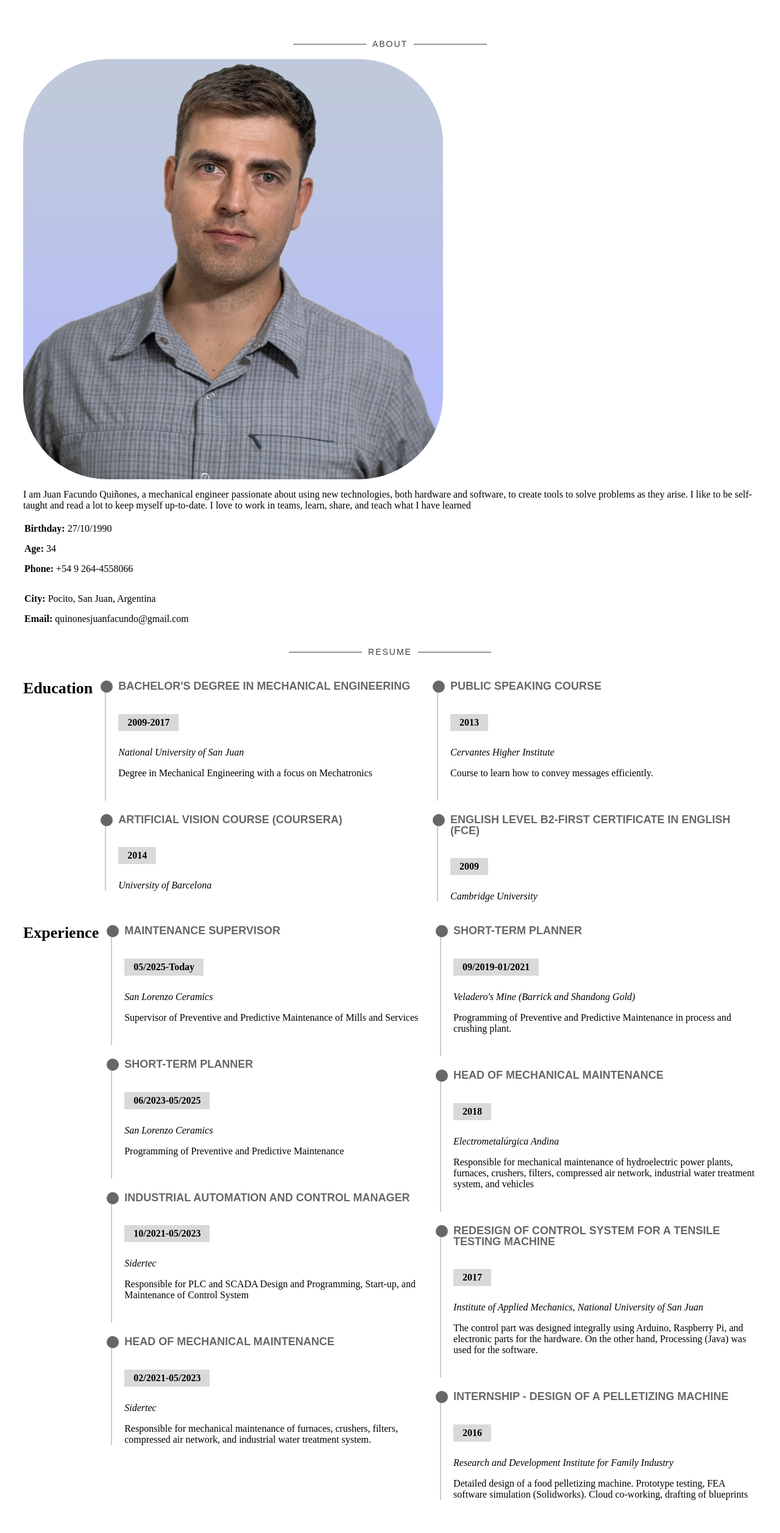
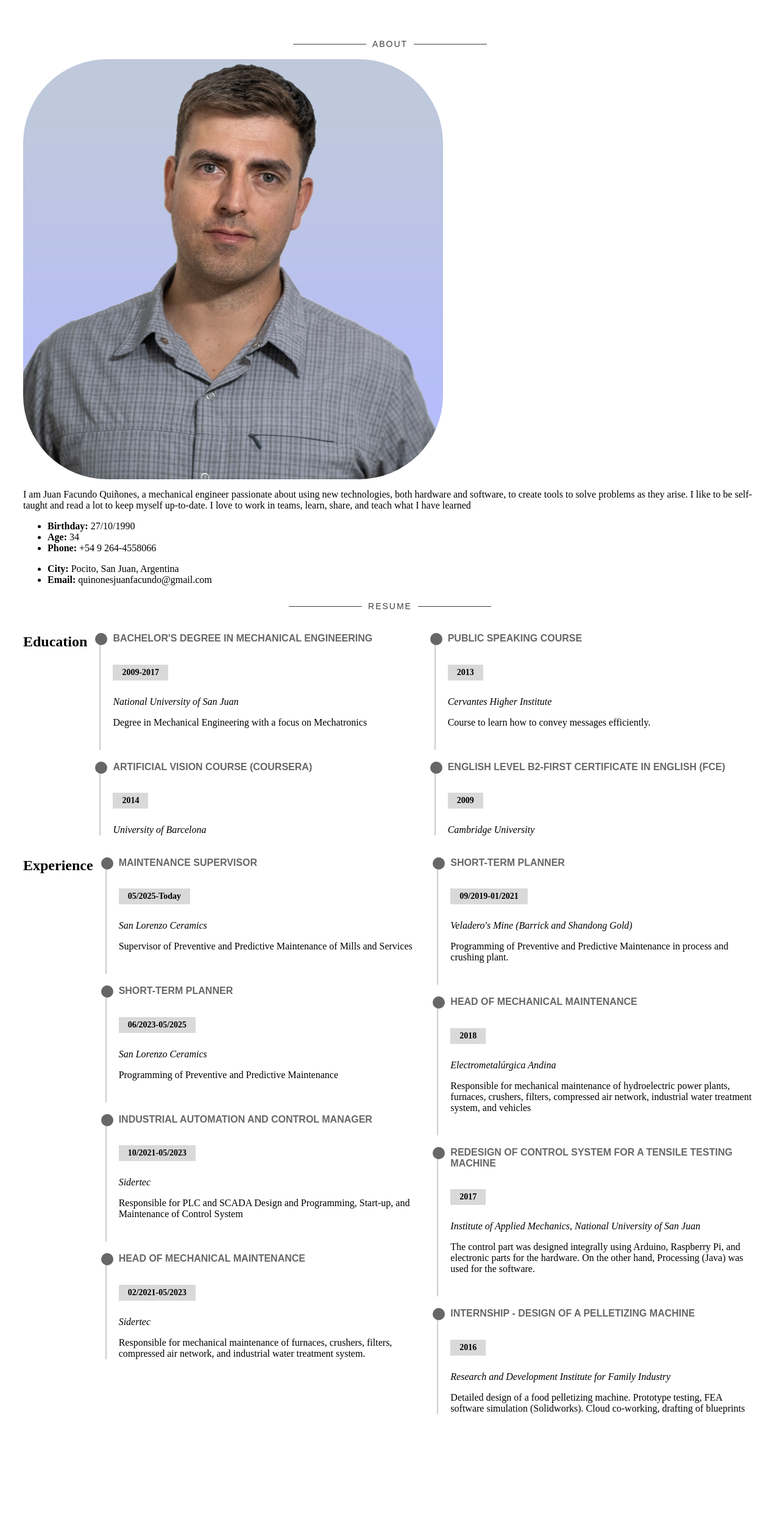
Before and after one commit to jfquinones/jfquinones.github.io, a Jekyll site: the page built from en/downloadable-resume.md, in a window 1280 px wide. Shown: the whole page at 61% size. Built offline with Jekyll 4.4.1, drawn with Linux system fonts in a browser that asks for light colours; after the commit the page ends 2373 px from its top, so only the background shows below that.

Commit message:
Adjust font sizes and update resume layout

```diff
--- a/_layouts/downloadable-resume.html
+++ b/_layouts/downloadable-resume.html
@@ -74,7 +74,7 @@
 }
 
 .resume .resume-title {
-  font-size: 26px;
+  font-size: 24px;
   font-weight: 700;
   margin-top: 20px;
   margin-bottom: 20px;
@@ -90,7 +90,7 @@
 
 .resume .resume-item h4 {
   line-height: 18px;
-  font-size: 18px;
+  font-size: 16px;
   font-weight: 600;
   text-transform: uppercase;
   font-family: "Poppins", sans-serif;
@@ -99,7 +99,7 @@
 }
 
 .resume .resume-item h5 {
-  font-size: 16px;
+  font-size: 14px;
   background: rgba(0, 0, 0, 0.15);
   padding: 5px 15px;
   display: inline-block;
@@ -153,7 +153,8 @@
         </div>
         <div class="col-right col-lg-8 pt-4 pt-lg-0 content" data-aos="fade-left">
           <p>{{ site.data.t.about.description[page.lang] }}</p>
-          <div class="row">
+        </div>
+        <div class="row">
             <div class="col-lg-6">
               <ul>
                 <li><i class="icofont-rounded-right"></i> <strong>{{ site.data.t.about.birthday[page.lang] }}: </strong>{{ site.author.birthday }}</li>
@@ -167,10 +168,7 @@
                 <li><i class="icofont-rounded-right"></i> <strong>{{ site.data.t.about.email[page.lang] }}: </strong>{{ site.author.email }}</li>
               </ul>
             </div>
-
           </div>
-
-        </div>
       </div> <!-- End About me -->
 
 
```
